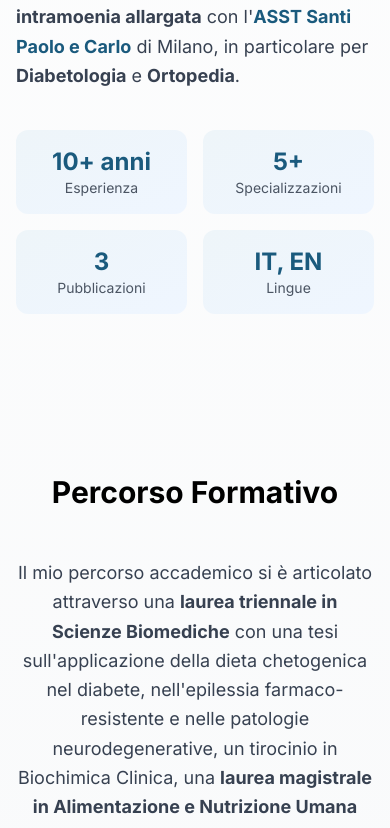
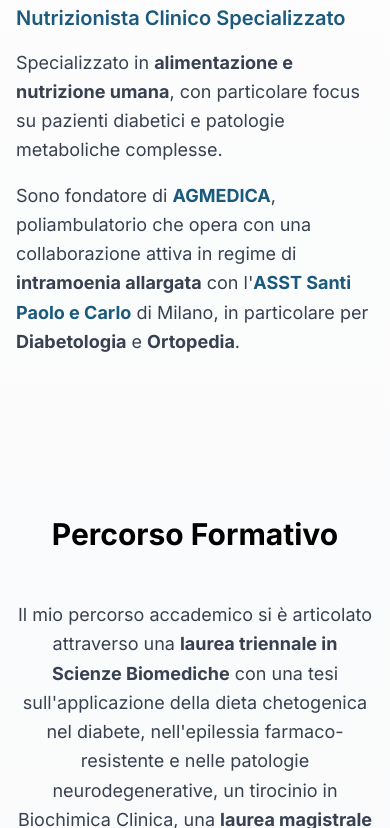
Before and after one commit to cost98/antonio-balestra, a Next.js app: page / in a window 390 px wide. Shown: the part 2576-3404 px from the top of the page. Built offline with nearby package versions, Linux system fonts and the light colour scheme.

Commit message:
Updates professional profile layout and collaboration image handling
Removes the key statistics grid from the About section to simplify the professional overview. Implements a theme-responsive picture element for the AGMEDICA logo to ensure visibility in dark mode and refreshes gallery image assets.

```diff
--- a/src/components/About.tsx
+++ b/src/components/About.tsx
@@ -101,20 +101,6 @@ export default function About() {
                 </p>
               </div>
 
-              {/* Key Points */}
-              <div className="grid grid-cols-2 gap-4 pt-4">
-                {[
-                  { label: "Esperienza", value: "10+ anni" },
-                  { label: "Specializzazioni", value: "5+" },
-                  { label: "Pubblicazioni", value: "3" },
-                  { label: "Lingue", value: "IT, EN" },
-                ].map((stat, index) => (
-                  <div key={index} className="bg-gradient-to-br from-primary-50 to-secondary-50 rounded-xl p-4 text-center hover:shadow-md transition-all">
-                    <div className="text-2xl font-bold text-primary-600">{stat.value}</div>
-                    <div className="text-sm text-gray-600">{stat.label}</div>
-                  </div>
-                ))}
-              </div>
             </div>
           </div>
 
--- a/src/components/Collaborations.tsx
+++ b/src/components/Collaborations.tsx
@@ -1,6 +1,5 @@
 import { FaHospital, FaUserMd, FaBrain, FaSpa, FaHandsHelping, FaStethoscope } from "react-icons/fa";
 import { GiSpinalCoil } from "react-icons/gi";
-import Image from "next/image";
 
 export default function Collaborations() {
   const hospital = {
@@ -81,14 +80,19 @@ export default function Collaborations() {
         <div className="max-w-5xl mx-auto mb-16">
           {/* AGMEDICA Photo */}
           <div className="flex justify-center mb-8">
-            <Image
-              src="/images/gallery/AGG.webp"
-              alt="AGMEDICA Poliambulatorio"
-              width={800}
-              height={600}
-              unoptimized
-              className="w-full max-w-md h-auto object-cover"
-            />
+            <picture className="w-full max-w-md">
+              <source
+                srcSet="/images/gallery/AGG-bianco.webp"
+                media="(prefers-color-scheme: dark)"
+                type="image/webp"
+              />
+              <img
+                src="/images/gallery/AGG.webp"
+                alt="AGMEDICA Poliambulatorio"
+                loading="lazy"
+                className="w-full h-auto object-cover"
+              />
+            </picture>
           </div>
 
           <div className="text-center mb-8">
--- a/src/components/Services.tsx
+++ b/src/components/Services.tsx
@@ -172,7 +172,7 @@ export default function Services() {
                     unoptimized
                     className="w-full h-auto object-cover transform group-hover:scale-105 transition-transform duration-700"
                   />
-                  <div className={`absolute inset-0 bg-gradient-to-t from-${strumento.color}-900/60 to-transparent`}></div>
+                  <div className={`absolute inset-0 bg-gradient-to-t ${strumento.color === "secondary" ? "from-secondary-900/60" : "from-primary-900/60"} to-transparent`}></div>
                 </div>
 
                 {/* Content */}
@@ -182,7 +182,7 @@ export default function Services() {
                   <ul className="space-y-3">
                     {strumento.benefits.map((benefit, i) => (
                       <li key={i} className="flex items-center">
-                        <FaCheckCircle className={`text-${strumento.color}-500 mr-3 flex-shrink-0`} />
+                        <FaCheckCircle className="text-primary-500 mr-3 flex-shrink-0" />
                         <span className="text-gray-800">{benefit}</span>
                       </li>
                     ))}
```
Also changed, not shown: public/images/gallery/AGG-bianco.webp (added), public/images/gallery/IMG_8909.webp.
